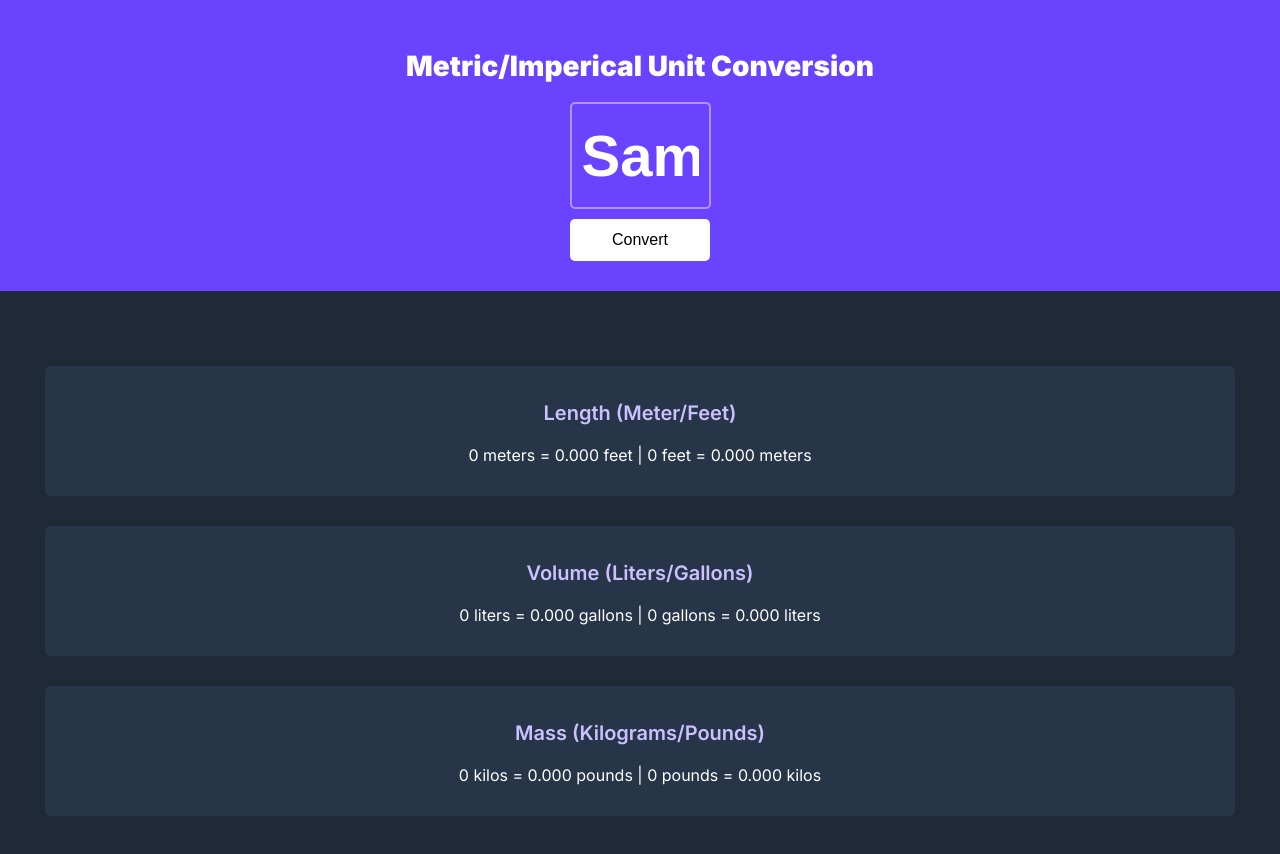
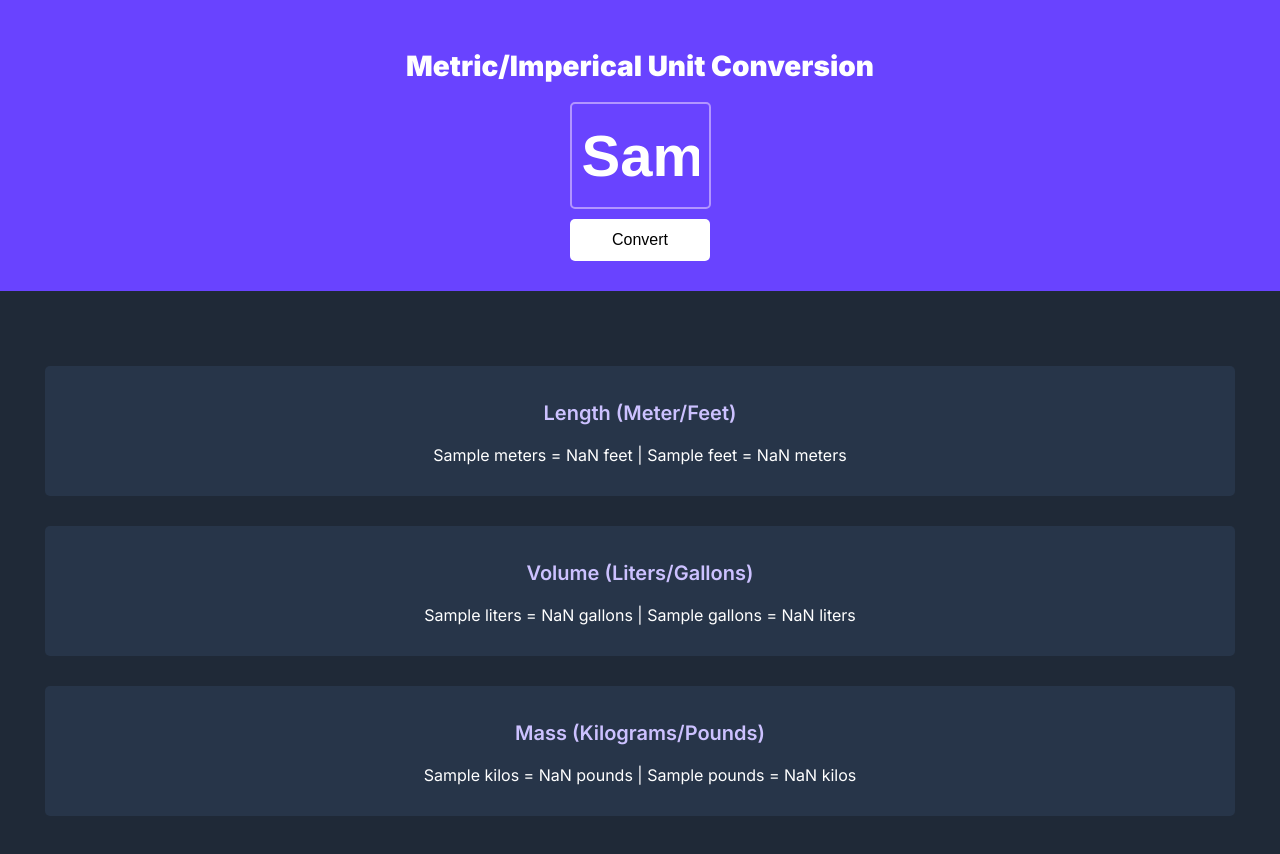
Before and after one commit to Adi26-pixel/unit-converter, a plain HTML site: page index.html in a window 1280 px wide. Both pictures are taken after typing "Sample" into the empty fields and a click on the button "Convert". Drawn offline with Linux system fonts and the light colour scheme.

Commit message:
Updated the html & make the conversion active

```diff
--- a/css/styles.css
+++ b/css/styles.css
@@ -31,6 +31,7 @@ input {
 
 ::placeholder {
   color: #fff;
+  opacity: 0.2;
 }
 
 button {
--- a/index.html
+++ b/index.html
@@ -19,21 +19,23 @@
   <body>
     <div class="hero">
       <h1>Metric/Imperical Unit Conversion</h1>
-      <input id="input-value" type="text" placeholder="0" />
-      <button>Convert</button>
+      <input id="input-el" type="text" placeholder="0" />
+      <button id="convert-btn">Convert</button>
     </div>
     <div class="main">
       <div class="section section-one">
         <h3>Length (Meter/Feet)</h3>
-        <p>0 meters = 0.000 feet | 0 feet = 0.000 meters</p>
+        <p id="length-el">0 meters = 0.000 feet | 0 feet = 0.000 meters</p>
       </div>
       <div class="section section-one">
         <h3>Volume (Liters/Gallons)</h3>
-        <p>0 liters = 0.000 gallons | 0 gallons = 0.000 liters</p>
+        <p id="volume-el">
+          0 liters = 0.000 gallons | 0 gallons = 0.000 liters
+        </p>
       </div>
       <div class="section section-one">
         <h3>Mass (Kilograms/Pounds)</h3>
-        <p>0 kilos = 0.000 pounds | 0 pounds = 0.000 kilos</p>
+        <p id="mass-el">0 kilos = 0.000 pounds | 0 pounds = 0.000 kilos</p>
       </div>
     </div>
     <script src="js/app.js"></script>
--- a/js/app.js
+++ b/js/app.js
@@ -0,0 +1,43 @@
+/*
+1 meter = 3.281 feet
+1 liter = 0.264 gallon
+1 kilogram = 2.204 pound
+*/
+
+const convertBtn = document.getElementById("convert-btn");
+const inputEl = document.getElementById("input-el");
+const lengthEl = document.getElementById("length-el");
+const volumeEl = document.getElementById("volume-el");
+const massEL = document.getElementById("mass-el");
+
+const meterToFeet = 3.281;
+const feetToMeter = 0.3048;
+const literToGallon = 0.264;
+const gallonToLiter = 3.78541;
+const kiloToPound = 2.204;
+const poundToKilo = 0.453592;
+
+convertBtn.addEventListener("click", function () {
+  let baseValue = inputEl.value;
+
+  let length = baseValue * meterToFeet;
+  let feet = baseValue * feetToMeter;
+
+  lengthEl.innerHTML = `${baseValue} meters = ${length.toFixed(
+    3
+  )} feet | ${baseValue} feet = ${feet.toFixed(3)} meters`;
+
+  let volume = baseValue * literToGallon;
+  let gallon = baseValue * gallonToLiter;
+
+  volumeEl.innerHTML = `${baseValue} liters = ${volume.toFixed(
+    3
+  )} gallons | ${baseValue} gallons = ${gallon.toFixed(3)} liters`;
+
+  let mass = baseValue * kiloToPound;
+  let pound = baseValue * poundToKilo;
+
+  massEL.innerHTML = `${baseValue} kilos = ${mass.toFixed(
+    3
+  )} pounds | ${baseValue} pounds = ${pound.toFixed(3)} kilos`;
+});
```
